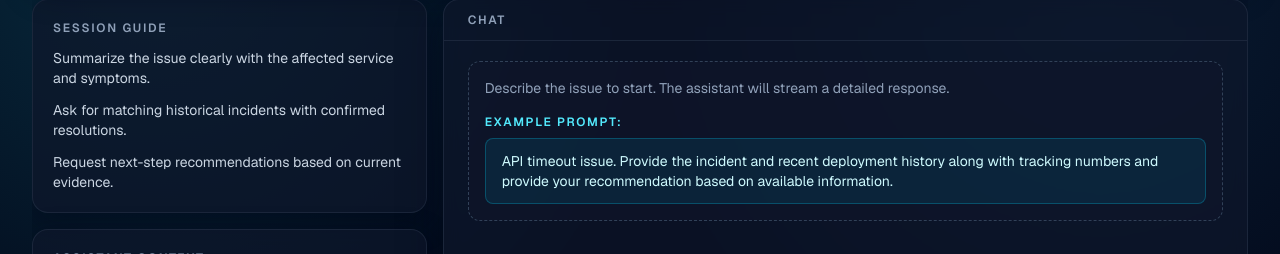
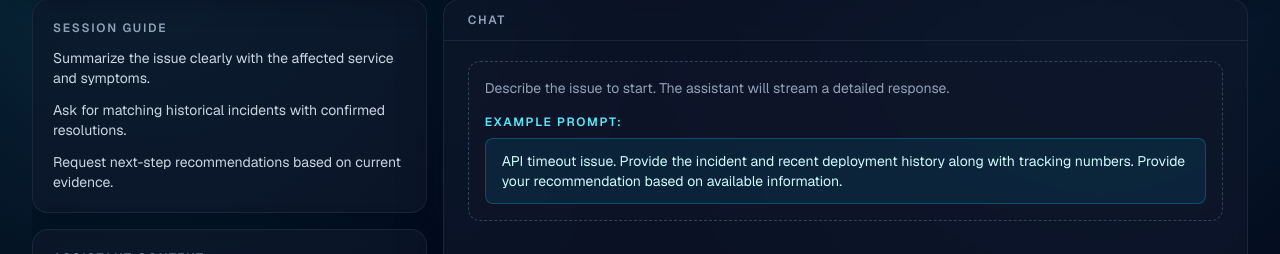
Before and after one commit to praveen-ai-platform/RAG-assistant, a Next.js app: page / in a window 1280 px wide. Shown: the part 131-385 px from the top of the page. Built offline with nearby package versions, Linux system fonts and the light colour scheme.

Commit message:
Update example prompt wording

```diff
--- a/app/page.tsx
+++ b/app/page.tsx
@@ -9,7 +9,7 @@ type ChatMessage = {
 };
 
 const EXAMPLE_PROMPT =
-  "API timeout issue. Provide the incident and recent deployment history along with tracking numbers and provide your recommendation based on available information.";
+  "API timeout issue. Provide the incident and recent deployment history along with tracking numbers. Provide your recommendation based on available information.";
 
 const BOT_URL =
   "https://b75v7st3u1.execute-api.us-east-1.amazonaws.com/prod/praveen-aiops-bot?q=";
```
